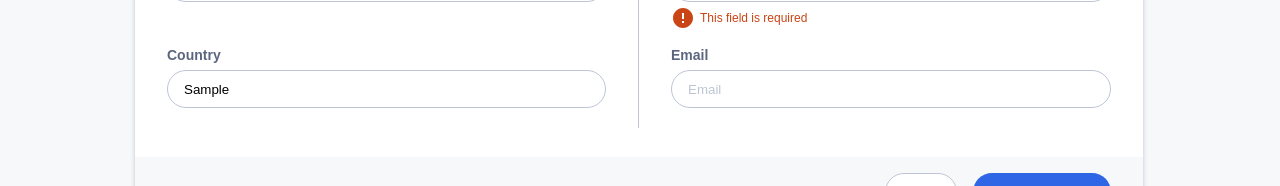
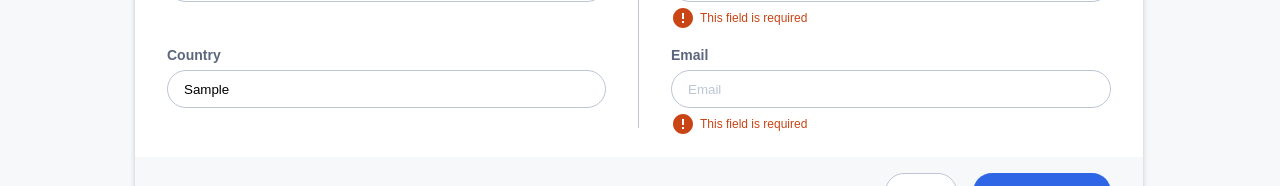
Before and after one commit to MoeyR/instock, a React (Create React App) app: page /warehouses/add in a window 1280 px wide. Both pictures are taken after typing "Sample", "Sample", "Sample", "Sample", "Sample", "Sample" into the empty fields and a click on the button "+ Add Warehouse". Shown: the part 607-793 px from the top of the page. Built offline with nearby package versions, Linux system fonts and the light colour scheme.

Commit message:
error icon updated

```diff
--- a/src/pages/WarehouseAdd/WarehouseAdd.jsx
+++ b/src/pages/WarehouseAdd/WarehouseAdd.jsx
@@ -298,13 +298,20 @@ function WarehouseAdd() {
                       src={errorIcon}
                       alt="Error Icon"
                     />
-                    <p className="error-message">{errorMessage}</p>
+                    <p className="error-message">This field is required</p>
                   </div>
                 )}
                 {phoneNumber.trim() && !phoneFormat.test(phoneNumber) && (
-                  <p className="error-message">
-                    Phone number: must be 10 digits, with no space
-                  </p>
+                  <div className="form__error-wrapper">
+                    <img
+                      className="error-icon"
+                      src={errorIcon}
+                      alt="Error Icon"
+                    />
+                    <p className="error-message">
+                      Phone number: must be 10 digits, with no space
+                    </p>
+                  </div>
                 )}
               </div>
             </label>
@@ -319,8 +326,19 @@ function WarehouseAdd() {
                   placeholder="Email"
                   onChange={handleEmailChange}
                 />
+                {!email.trim() &&
+                  errorMessage && ( // Check if email is empty and error message exists
+                    <div className="form__error-wrapper">
+                      <img
+                        className="error-icon"
+                        src={errorIcon}
+                        alt="Error Icon"
+                      />
+                      <p className="error-message">This field is required</p>
+                    </div>
+                  )}
                 {email.trim() &&
-                  !emailFormat.test(email) && ( // Check if email is not empty
+                  !emailFormat.test(email) && ( // Check if email is not empty and format is invalid
                     <div className="form__error-wrapper">
                       <img
                         className="error-icon"
```
